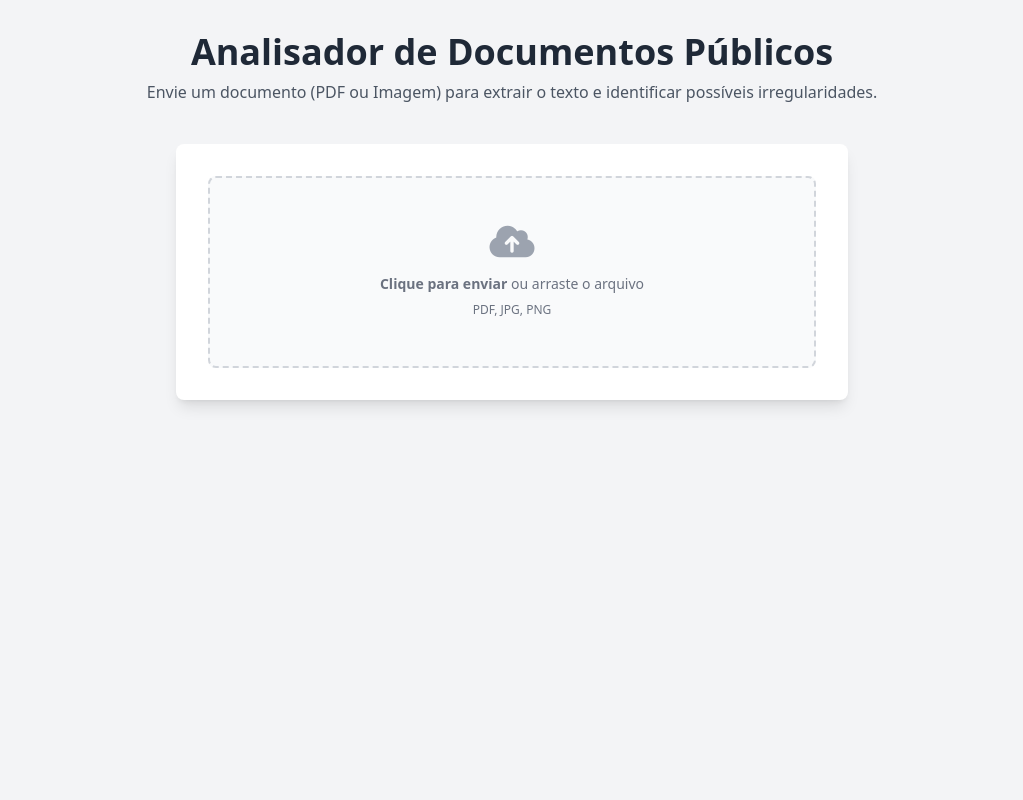
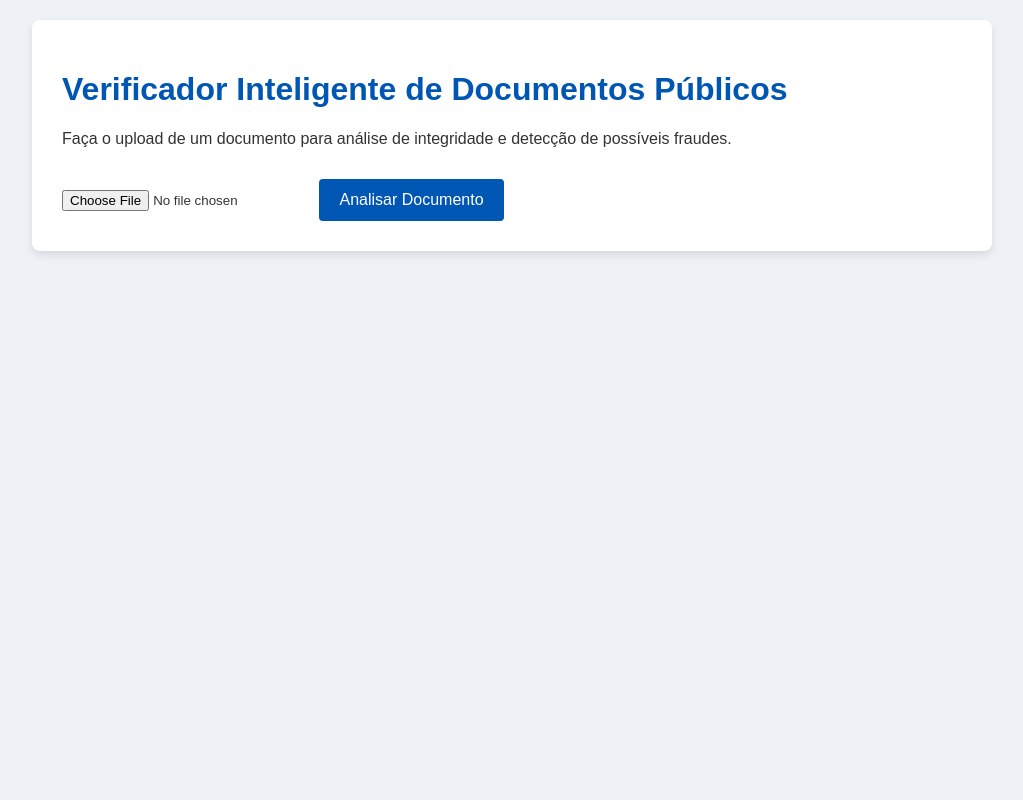
Before and after one commit to YagoEron31/Verificador_documentos, a Flask app: page / in a window 1280 px wide. Shown: the whole page, without its empty margins (128-1151 px from the left). Run offline with Flask 3, Linux system fonts and the light colour scheme; some libraries are stand-ins or nearby versions.

Commit message:
Update index.html

```diff
--- a/templates/index.html
+++ b/templates/index.html
@@ -1,84 +1,70 @@
 <!DOCTYPE html>
-<html lang="pt-BR">
+<html lang="pt-br">
 <head>
     <meta charset="UTF-8">
-    <meta name="viewport" content="width=device-width, initial-scale=1.0">
-    <title>Analisador de Documentos</title>
-    <script src="https://cdn.tailwindcss.com"></script>
-    <link rel="stylesheet" href="https://cdnjs.cloudflare.com/ajax/libs/font-awesome/6.4.0/css/all.min.css">
+    <title>Verificador de Documentos - IFRN Apodi</title>
     <style>
-        .status-seguro { background-color: #dcfce7; color: #166534; }
-        .status-suspeito { background-color: #fee2e2; color: #991b1b; }
-        .status-erro { background-color: #feefc2; color: #9a3412; }
+        body { font-family: Arial, sans-serif; background-color: #eef1f5; color: #333; margin: 0; padding: 20px; }
+        .container { max-width: 900px; margin: auto; background-color: #fff; padding: 30px; border-radius: 8px; box-shadow: 0 4px 8px rgba(0,0,0,0.1); }
+        h1 { color: #0056b3; }
+        button { background-color: #0056b3; color: white; padding: 12px 20px; border: none; border-radius: 4px; cursor: pointer; font-size: 16px; margin-top: 15px; }
+        button:hover { background-color: #004494; }
+        .resultado-box { margin-top: 30px; padding: 20px; border-radius: 5px; border-width: 2px; border-style: solid; }
+        .status-seguro { border-color: #28a745; background-color: #e9f7ec; }
+        .status-suspeito { border-color: #dc3545; background-color: #fce8e6; }
+        .status-erro { border-color: #ffc107; background-color: #fff8e1; }
+        .status-title { font-size: 24px; font-weight: bold; }
+        .status-seguro .status-title { color: #28a745; }
+        .status-suspeito .status-title { color: #dc3545; }
+        .status-erro .status-title { color: #ffc107; }
+        pre { background-color: #f8f9fa; padding: 15px; border-radius: 4px; white-space: pre-wrap; word-wrap: break-word; font-family: monospace; }
+        ul { padding-left: 20px; }
+        .notification { font-weight: bold; color: #d9534f; margin-top: 15px; }
     </style>
 </head>
-<body class="bg-gray-100 min-h-screen font-sans">
-    <div class="container mx-auto px-4 py-8">
-
-        <header class="text-center mb-10">
-            <h1 class="text-4xl font-bold text-gray-800 mb-2">Analisador de Documentos Públicos</h1>
-            <p class="text-gray-600">Envie um documento (PDF ou Imagem) para extrair o texto e identificar possíveis irregularidades.</p>
-        </header>
-
-        <div class="max-w-2xl mx-auto bg-white rounded-lg shadow-lg p-8">
-            <form action="/" method="post" enctype="multipart/form-data">
-                <label for="file" class="flex flex-col items-center justify-center w-full h-48 border-2 border-dashed border-gray-300 rounded-lg cursor-pointer bg-gray-50 hover:bg-gray-100 transition">
-                    <div class="flex flex-col items-center justify-center pt-5 pb-6">
-                        <i class="fas fa-cloud-upload-alt text-gray-400 text-4xl mb-3"></i>
-                        <p class="mb-2 text-sm text-gray-500"><span class="font-semibold">Clique para enviar</span> ou arraste o arquivo</p>
-                        <p class="text-xs text-gray-500">PDF, JPG, PNG</p>
-                    </div>
-                    <input id="file" name="file" type="file" class="hidden" onchange="this.form.submit()" />
-                </label>
+<body>
+    <div class="container">
+        <h1>Verificador Inteligente de Documentos Públicos</h1>
+        <p>Faça o upload de um documento para análise de integridade e detecção de possíveis fraudes.</p>
+        <form method="post" enctype="multipart/form-data">
+            <input type="file" name="file" required>
+            <button type="submit">Analisar Documento</button>
         </form>
-
         {% if erro_upload %}
-            <div class="mt-6 p-4 rounded-lg status-erro">
-                <h3 class="font-bold text-lg"><i class="fas fa-exclamation-triangle mr-2"></i>Erro no Upload</h3>
-                <p>{{ erro_upload }}</p>
-            </div>
+            <p style="color: red;">{{ erro_upload }}</p>
         {% endif %}
-
         {% if resultado %}
-            <div class="mt-8 border-t pt-6">
-                <h2 class="text-2xl font-semibold text-gray-800 mb-4">Resultado da Análise</h2>
-
-                <div class="p-4 rounded-lg
-                    {% if resultado.status == 'SEGURO' %} status-seguro
-                    {% elif resultado.status == 'SUSPEITO' %} status-suspeito
-                    {% else %} status-erro {% endif %}">
-
-                    <h3 class="font-bold text-lg">
-                        {% if resultado.status == 'SEGURO' %} <i class="fas fa-check-circle mr-2"></i>Status: Documento Seguro
-                        {% elif resultado.status == 'SUSPEITO' %} <i class="fas fa-exclamation-triangle mr-2"></i>Status: Documento Suspeito
-                        {% else %} <i class="fas fa-times-circle mr-2"></i>Status: Erro na Análise
-                        {% endif %}
-                    </h3>
-
-                    {% if resultado.erros %}
-                    <ul class="list-disc list-inside mt-2 text-sm">
+            <div class="resultado-box
+                {% if resultado.status == 'SEGURO' %}status-seguro
+                {% elif resultado.status == 'SUSPEITO' %}status-suspeito
+                {% else %}status-erro{% endif %}">
+                <p class="status-title">
+                    {% if resultado.status == 'SEGURO' %}✅ Documento Íntegro
+                    {% elif resultado.status == 'SUSPEITO' %}⚠️ Alerta: Documento Suspeito
+                    {% else %}❌ Erro na Análise{% endif %}
+                </p>
+                {% if resultado.status == 'SUSPEITO' %}
+                    <p>Foram detectadas as seguintes inconsistências:</p>
+                    <ul>
                         {% for erro in resultado.erros %}
                             <li>{{ erro }}</li>
                         {% endfor %}
                     </ul>
+                    <p class="notification">AÇÃO: Um alerta foi gerado e uma notificação foi enviada ao órgão de verificação responsável.</p>
+                {% elif resultado.status == 'ERRO' %}
+                     <ul><li>{{ resultado.erros[0] }}</li></ul>
                 {% endif %}
-                </div>
-
-                <div class="mt-6">
-                    <p class="text-xs font-mono text-gray-500 break-all">Hash do conteúdo (SHA-256): {{ resultado.hash }}</p>
-                </div>
-
+                {% if resultado.hash %}
+                    <hr>
+                    <p><strong>Impressão Digital (Hash SHA-256):</strong></p>
+                    <pre>{{ resultado.hash }}</pre>
+                {% endif %}
                 {% if resultado.texto %}
-                <div class="mt-6">
-                    <h3 class="font-semibold text-gray-700 mb-2">Texto Extraído:</h3>
-                    <div class="w-full h-48 p-2 border rounded bg-gray-50 text-xs text-gray-600 overflow-auto">
+                    <p><strong>Texto Extraído via OCR:</strong></p>
                     <pre>{{ resultado.texto }}</pre>
-                    </div>
-                </div>
                 {% endif %}
             </div>
         {% endif %}
     </div>
-    </div>
 </body>
 </html>
```
Lines whose indentation alone changed are shown as unchanged.
